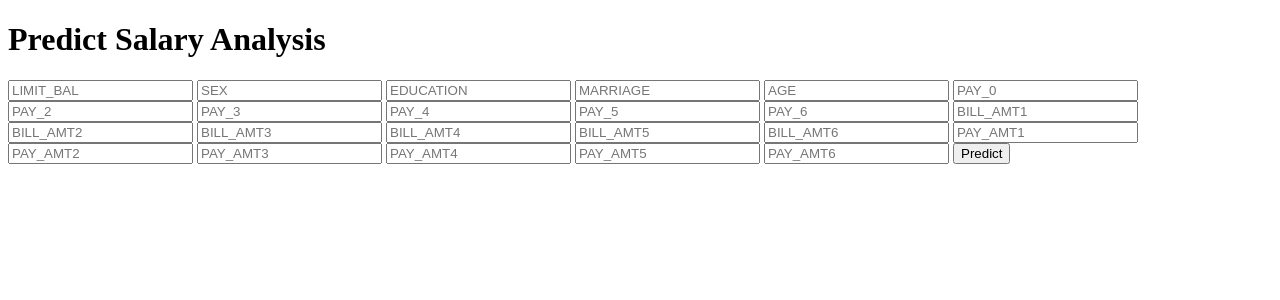
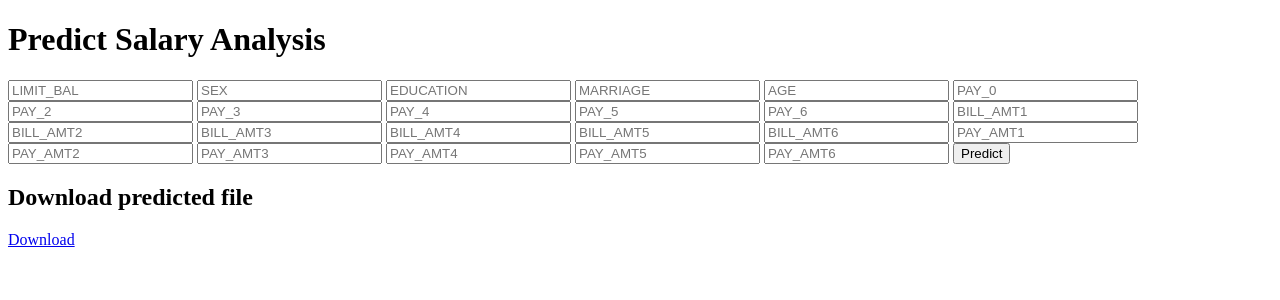
Before and after one commit to sandeshsk12/credit_card, a Flask app: page / in a window 1280 px wide. Shown: the top 300 px of the page. Run offline with Flask 2, Linux system fonts and the light colour scheme; parts of the project's set-up code (start-up, migrations or seed data) failed here and were passed over.

Commit message:
trying to download predicted file

```diff
--- a/app.py
+++ b/app.py
@@ -1,5 +1,5 @@
 import numpy as np
-from flask import Flask, request, jsonify, render_template
+from flask import Flask, request, jsonify, render_template, send_file
 import pickle
 import pandas as pd
 
@@ -37,5 +37,11 @@ def predict():
     return render_template('index.html', prediction_text='The customer {}'.format(output))
 
 
+@app.route('/download')
+def download_file():
+    p = 'predicted_files/predicted_file.csv'
+    return send_file(p, as_attachment=True)
+
+
 if __name__ == "__main__":
     app.run(debug=True)
--- a/templates/index.html
+++ b/templates/index.html
@@ -47,6 +47,11 @@
 			<button type="submit" class="btn btn-primary btn-block btn-large">Predict</button>
 		</form>
 
+		<h2> Download predicted file</h2>
+		<p>
+			<a href="{{url_for('download_file')}}">Download</a>
+		</p>
+
 		<br>
 		<br>
 		{{ prediction_text }}
```
